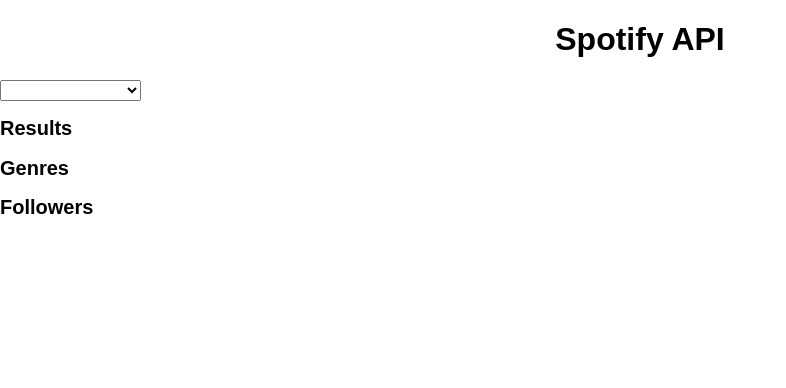
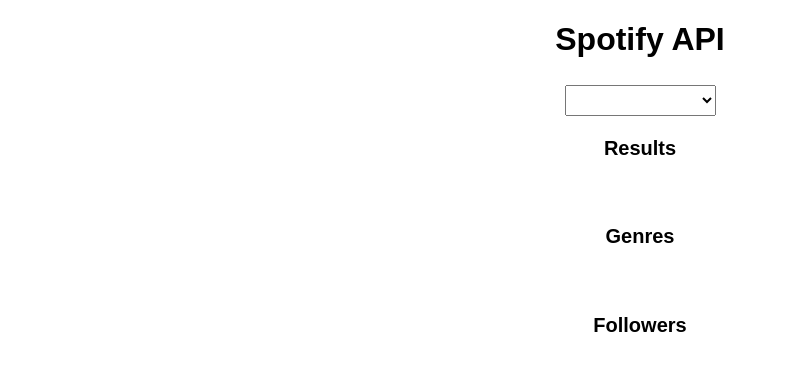
Before and after one commit to Pipetr/JS_PokeAPI, a plain HTML site: page index.html in a window 1280 px wide. Shown: the whole page, without its empty margins (0-786 px from the left). Drawn offline with Linux system fonts and the light colour scheme; no server answers.

Commit message:
added some basic style, deleted useless comments

```diff
--- a/css/style.css
+++ b/css/style.css
@@ -8,49 +8,42 @@ body {
 
   h2 {
     font-size: 20px;
+    text-align: center;
   }
 
-  article p {
-    font-size: 14px;
-    line-height: 1.5;
+  .container {
+    display: flex;
+    justify-content: center;
+    align-items: center;
+    flex-direction: column;
   }
 
-  article p:nth-of-type(2) {
-    font-size: 14px;
-    line-height: 2;
-  }
+.results, .genres, .followers {
+  display: flex;
+  flex-wrap: wrap;
+  justify-content: center;
+  align-items: center;
+  flex-direction: column;
+}
 
-  nav {
-    margin-bottom: 50px;
-  }
 
-  .prev {
-    float: left;
-  }
 
-  .next {
-    float: right;
-  }
 
-  article {
-    padding: 10px;
-    margin-bottom: 20px;
-    background-color: #ddd;
-    border: 1px solid #ccc;
-  }
+.search {
+  display: flex;
+  justify-content: center;
+  align-items: center;
+  flex-direction: column;
+}
 
-  img {
-    float: right;
-    margin-left: 20px;
-    max-width: 200px;
-  }
+#results{
+  display: flex;
+  justify-content: center;
+  align-items: center;
+  flex-direction: column;
+}
 
-  .clearfix {
-    clear: both;
-  }
-
-  span {
-    background-color: #ccc;
-    padding: 5px;
-    margin: 5px;
-  }
+select {
+  padding: 5px;
+  margin: 5px;;
+}
```
Also changed, not shown: js/index.js (+0 -41 lines), 1 other file.
